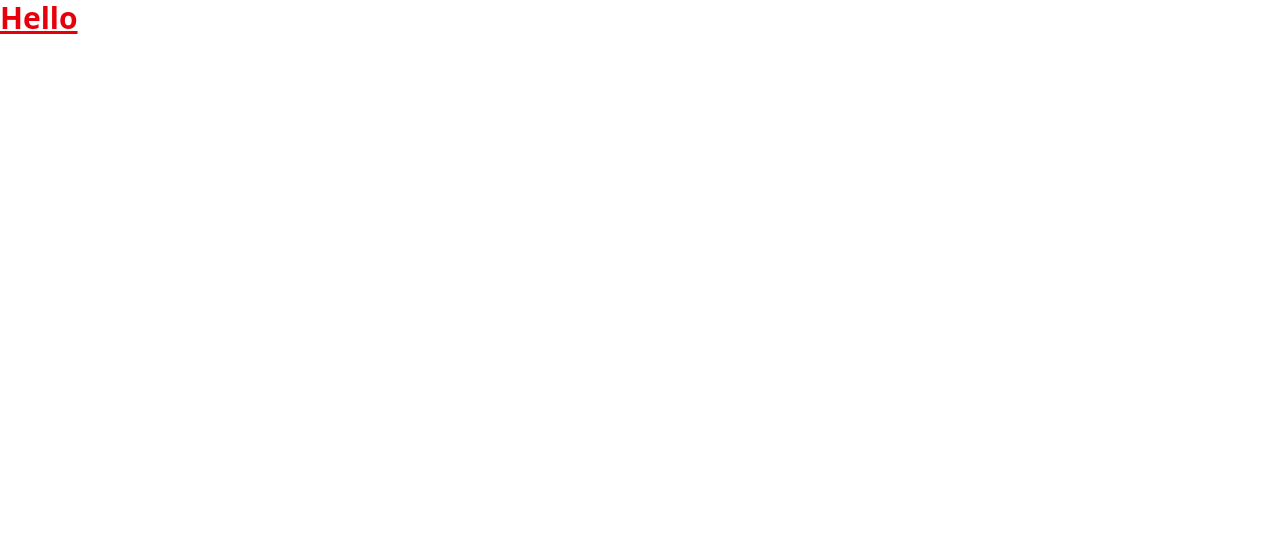
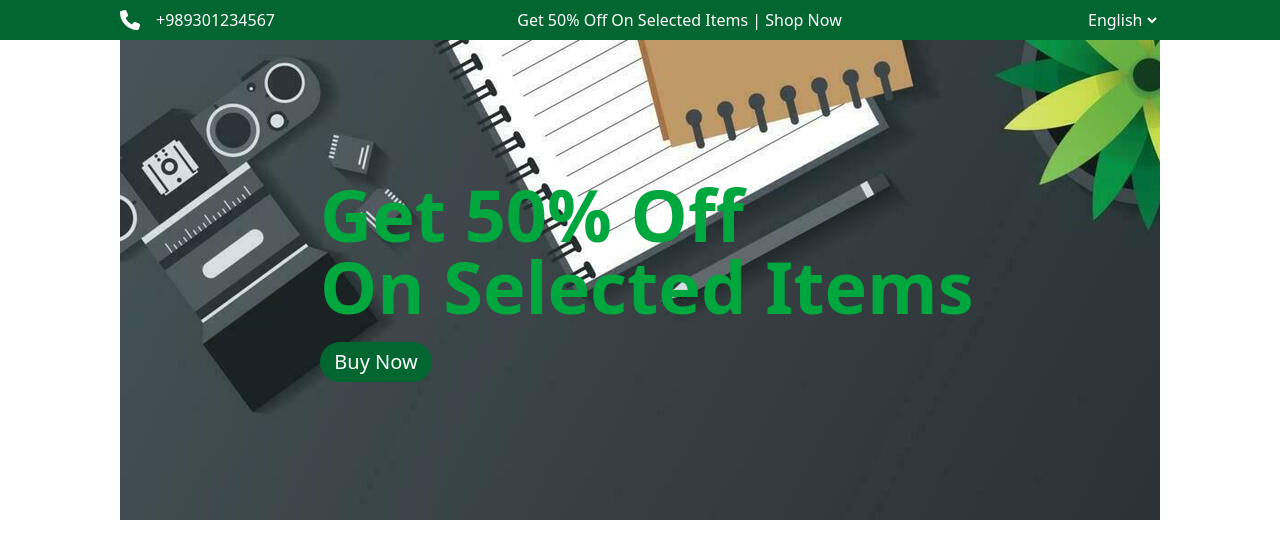
Before and after one commit to HosseinYasinzade/shopping-site-react, a React (Vite) app: page / in a window 1280 px wide. Shown: the top 558 px of the page. Built offline with nearby package versions, Linux system fonts and the light colour scheme.

Commit message:
feat: Hero Complete

```diff
--- a/src/App.tsx
+++ b/src/App.tsx
@@ -1,5 +1,7 @@
+import Home from "./components/Pages/Home";
+
 function App() {
-  return <h1 className="text-3xl font-bold underline text-red-600">Hello</h1>;
+  return <Home />;
 }
 
 export default App;
--- a/src/components/Header/Header.tsx
+++ b/src/components/Header/Header.tsx
@@ -1,7 +1,13 @@
 import HeaderTop from "../HeaderTop/HeaderTop";
+import Hero from "../Hero/Hero";
 
 const Header = () => {
-  return <HeaderTop />;
+  return (
+    <>
+      <HeaderTop />
+      <Hero />
+    </>
+  );
 };
 
 export default Header;
--- /dev/null
+++ b/src/components/Hero/Hero.tsx
@@ -0,0 +1,21 @@
+import banner from "../../assets/images/banner.jpg";
+
+const Hero = () => {
+  return (
+    <div className="px-30">
+      <div
+        style={{ backgroundImage: `url(${banner})` }}
+        className="w-full h-[30rem] flex flex-col justify-center gap-5 pl-50"
+      >
+        <h2 className="text-green-600 text-7xl font-bold">
+          Get 50% Off <br /> On Selected Items
+        </h2>
+        <button className="bg-green-800 text-white text-xl w-28 h-10 rounded-full">
+          Buy Now
+        </button>
+      </div>
+    </div>
+  );
+};
+
+export default Hero;
--- a/src/components/Pages/Home.tsx
+++ b/src/components/Pages/Home.tsx
@@ -1,5 +1,7 @@
+import Header from "../Header/Header";
+
 const Home = () => {
-  return <div>Home</div>;
+  return <Header />;
 };
 
 export default Home;
```
